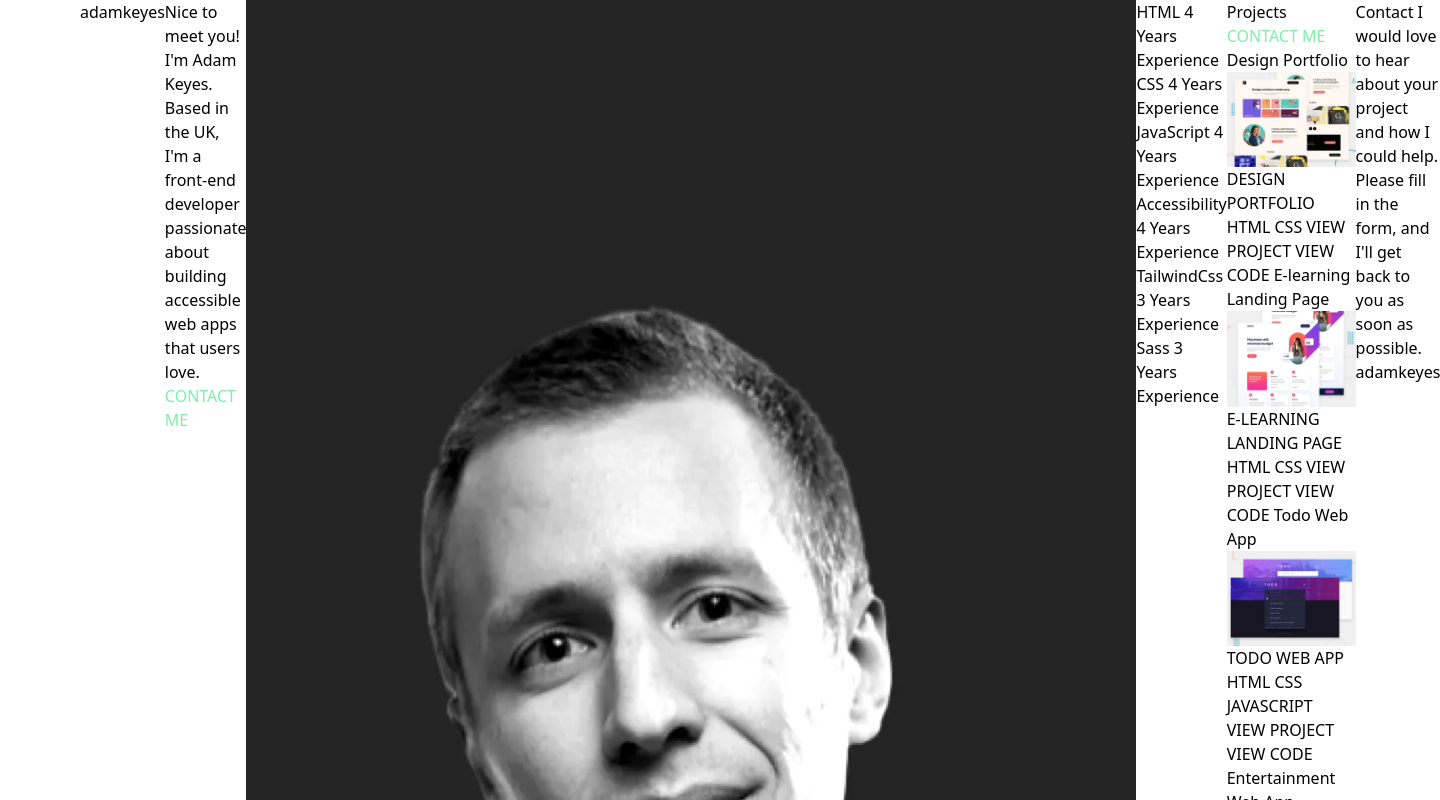
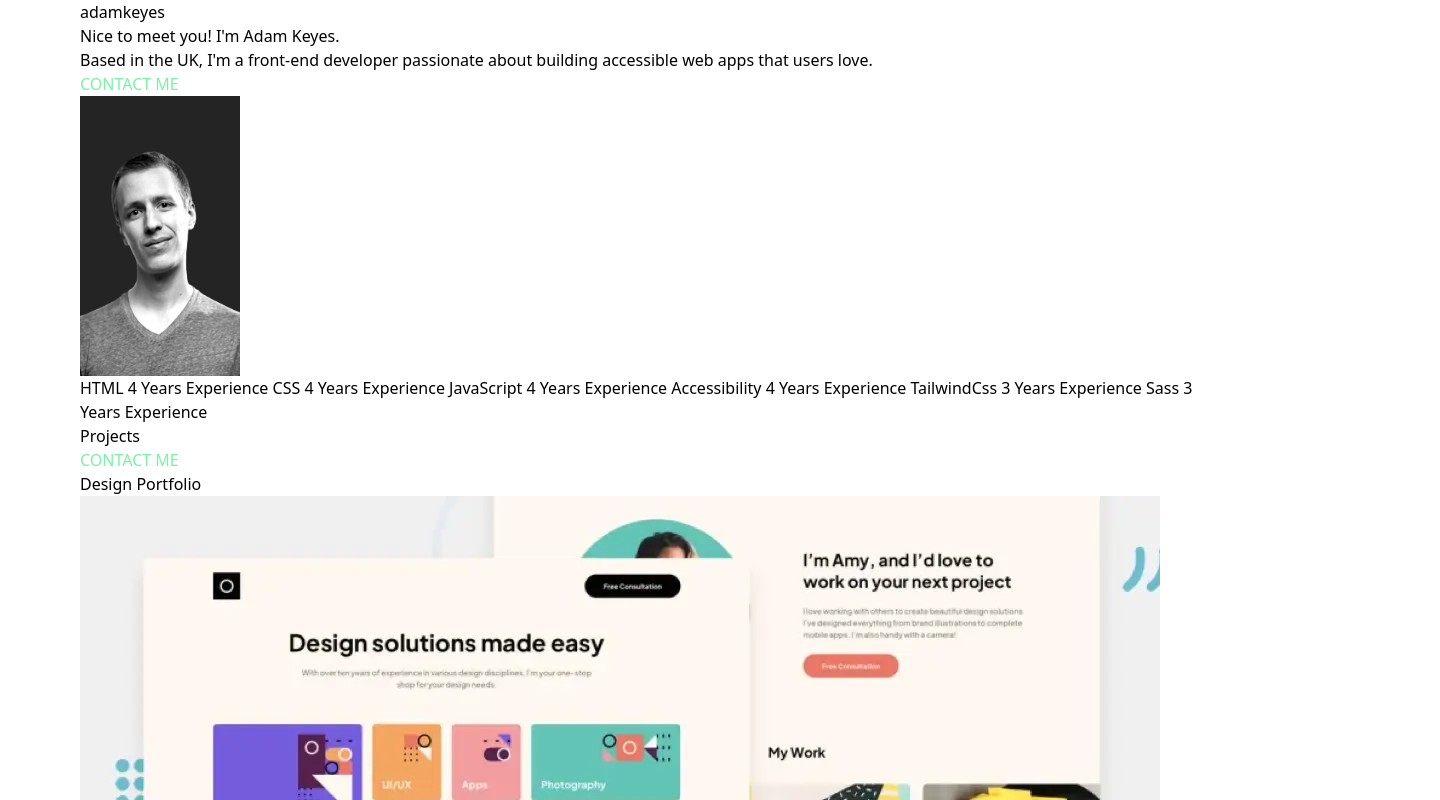
Before and after one commit to Mandy-Josse/TD5_R312, a website built with Vite: page index.html in a window 1280 px wide. Shown: the top 800 px of the page, 1440 px wide, since content can reach past the window. Built offline with nearby package versions, Linux system fonts and the light colour scheme.

Commit message:
Flex col body better setting

```diff
--- a/index.html
+++ b/index.html
@@ -6,22 +6,22 @@
     <link href="/src/style.css" rel="stylesheet" />
   </head>
   <body>
-    <div class="flex px-20 g-10">
+    <div class="px-20 g-10">
 
 
-        <nav class="flex flex-row ">
+        <nav class="flex-row ">
             <p>adamkeyes</p>
         </nav>
 
 
         <!-- Adam Keyes Profile -->
-        <div class=" flex flex-row">
-            <div class="flex flex-col">
+        <div class="">
+            <div class="">
                 <h1 class="">Nice to meet you! I'm Adam Keyes.</h1>
                 <p>Based in the UK, I'm a front-end developer passionate about building accessible web apps that users love.</p>
                 <p class="text-green-300">CONTACT ME</p>
             </div>
-        <img src="./assets/Profile/image-profile-desktop.webp" class="">
+        <img class="w-40 h-70" src="./assets/Profile/image-profile-desktop.webp">
 
 
 
```
